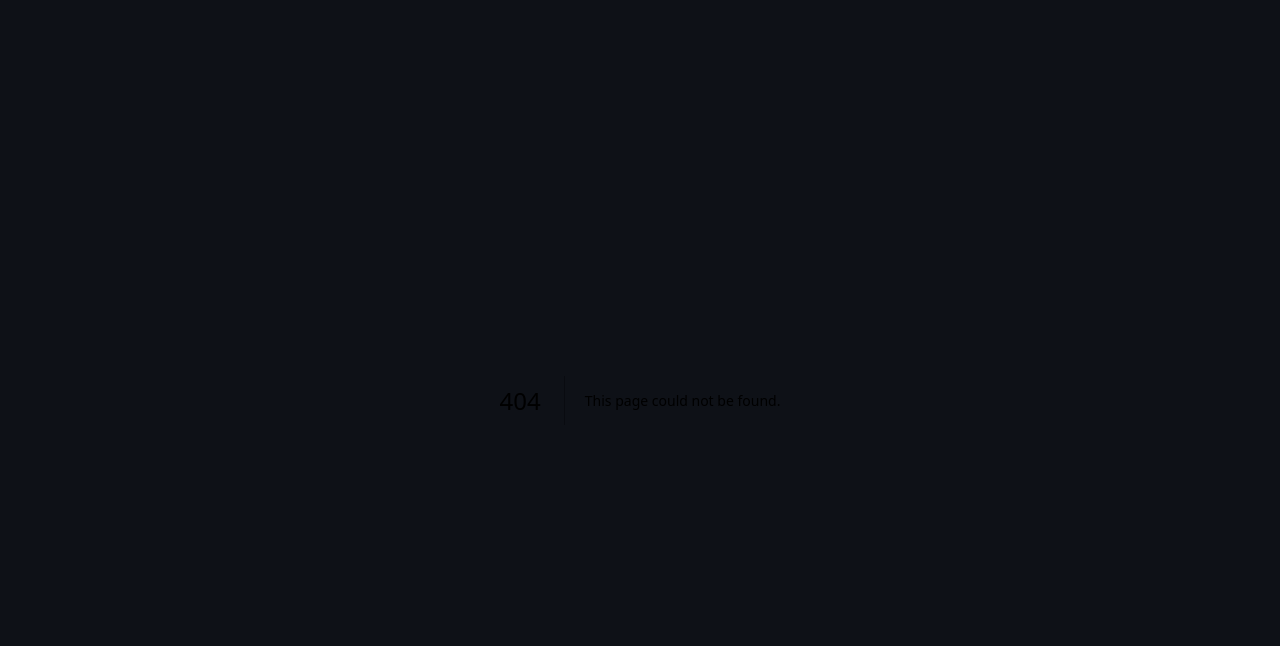
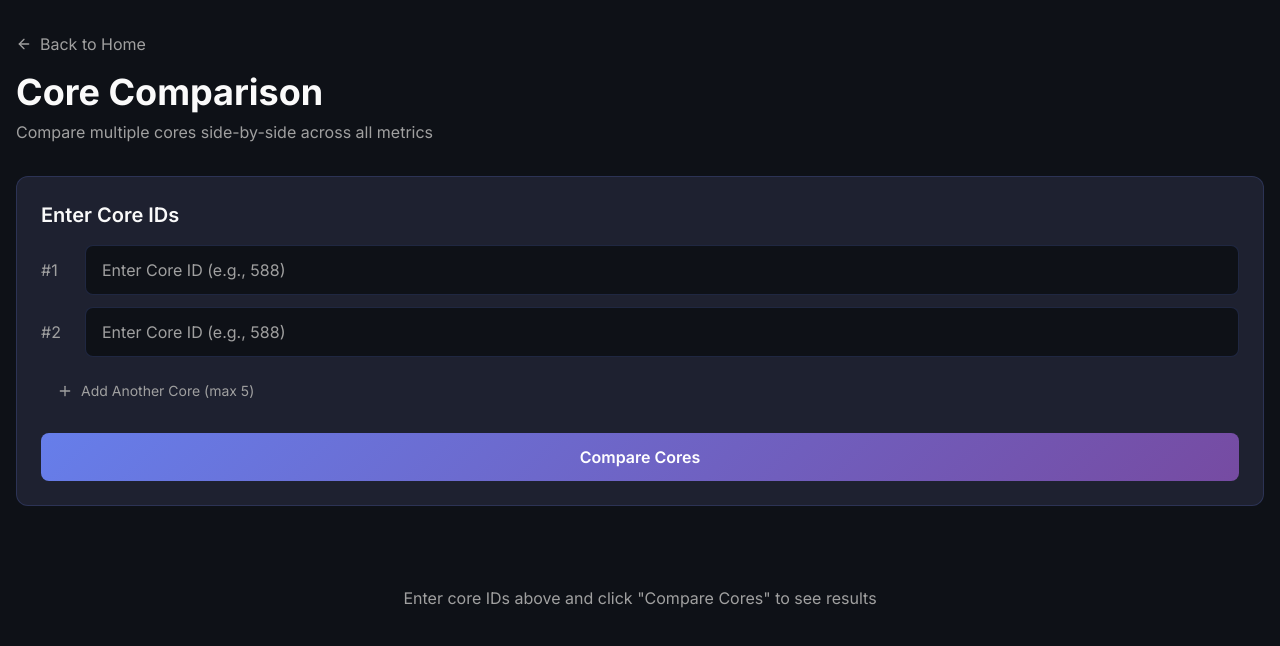
Before and after one commit to tobyj19/DNA-Analytics, a Next.js app: page /core-comparison in a window 1280 px wide. Before the commit this address had no page. Shown: the top 646 px of the page. Built offline with nearby package versions, Linux system fonts and the light colour scheme.

Commit message:
Create page.tsx

```diff
--- /dev/null
+++ b/app/core-comparison/page.tsx
@@ -0,0 +1,204 @@
+"use client";
+
+import { useState } from "react";
+import Link from "next/link";
+import { ArrowLeft, Plus, Trash2 } from "lucide-react";
+
+interface CoreData {
+  hid: number;
+  name: string;
+  element: string;
+  type: string;
+  gender: string;
+}
+
+export default function CoreComparison() {
+  const [coreIds, setCoreIds] = useState<string[]>(["", ""]);
+  const [coresData, setCoresData] = useState<CoreData[]>([]);
+  const [loading, setLoading] = useState(false);
+  const [error, setError] = useState<string | null>(null);
+
+  const addCoreSlot = () => {
+    if (coreIds.length < 5) {
+      setCoreIds([...coreIds, ""]);
+    }
+  };
+
+  const removeCoreSlot = (index: number) => {
+    if (coreIds.length > 2) {
+      const newCoreIds = coreIds.filter((_, i) => i !== index);
+      setCoreIds(newCoreIds);
+    }
+  };
+
+  const updateCoreId = (index: number, value: string) => {
+    const newCoreIds = [...coreIds];
+    newCoreIds[index] = value;
+    setCoreIds(newCoreIds);
+  };
+
+  const compareCores = async () => {
+    setLoading(true);
+    setError(null);
+
+    const validIds = coreIds
+      .filter(id => id.trim() !== "")
+      .map(id => parseInt(id.trim()))
+      .filter(id => !isNaN(id));
+
+    if (validIds.length < 2) {
+      setError("Please enter at least 2 core IDs");
+      setLoading(false);
+      return;
+    }
+
+    try {
+      const response = await fetch("https://api.dnaracing.run/fbike/cores/mini_bulk", {
+        method: "POST",
+        headers: { "Content-Type": "application/json" },
+        body: JSON.stringify({ hids: validIds }),
+      });
+
+      const result = await response.json();
+
+      if (result.status === "success") {
+        setCoresData(result.result);
+      } else {
+        setError("Failed to fetch core data");
+      }
+    } catch (err) {
+      setError("API error - please try again");
+    } finally {
+      setLoading(false);
+    }
+  };
+
+  return (
+    <div className="min-h-screen bg-background">
+      <div className="container mx-auto px-4 py-8 max-w-7xl">
+        <div className="mb-8">
+          <Link href="/" className="inline-flex items-center text-muted-foreground hover:text-foreground mb-4 transition-colors">
+            <ArrowLeft className="w-4 h-4 mr-2" />
+            Back to Home
+          </Link>
+
+          <h1 className="text-4xl font-bold mb-2">Core Comparison</h1>
+          <p className="text-muted-foreground">Compare multiple cores side-by-side across all metrics</p>
+        </div>
+
+        <div className="bg-card border border-border rounded-xl p-6 mb-8">
+          <h2 className="text-xl font-semibold mb-4">Enter Core IDs</h2>
+
+          <div className="space-y-3">
+            {coreIds.map((id, index) => (
+              <div key={index} className="flex items-center gap-3">
+                <span className="text-muted-foreground w-8">#{index + 1}</span>
+                <input
+                  type="text"
+                  placeholder="Enter Core ID (e.g., 588)"
+                  value={id}
+                  onChange={(e) => updateCoreId(index, e.target.value)}
+                  className="flex-1 px-4 py-3 bg-background border border-border rounded-lg text-foreground placeholder:text-muted-foreground focus:outline-none focus:ring-2 focus:ring-primary"
+                />
+                {coreIds.length > 2 && (
+                  <button
+                    onClick={() => removeCoreSlot(index)}
+                    className="p-3 text-muted-foreground hover:text-red-400 transition-colors"
+                  >
+                    <Trash2 className="w-5 h-5" />
+                  </button>
+                )}
+              </div>
+            ))}
+          </div>
+
+          <div className="flex items-center gap-4 mt-4">
+            {coreIds.length < 5 && (
+              <button
+                onClick={addCoreSlot}
+                className="flex items-center gap-2 px-4 py-2 text-sm text-muted-foreground hover:text-foreground transition-colors"
+              >
+                <Plus className="w-4 h-4" />
+                Add Another Core (max 5)
+              </button>
+            )}
+          </div>
+
+          <button
+            onClick={compareCores}
+            disabled={loading}
+            className="w-full mt-6 px-6 py-3 gradient-purple text-white font-semibold rounded-lg hover:opacity-90 transition-opacity disabled:opacity-50"
+          >
+            {loading ? "Loading..." : "Compare Cores"}
+          </button>
+
+          {error && (
+            <div className="mt-4 p-4 bg-red-500/10 border border-red-500/50 rounded-lg text-red-400">
+              {error}
+            </div>
+          )}
+        </div>
+
+        {coresData.length > 0 && (
+          <div className="bg-card border border-border rounded-xl p-6">
+            <h2 className="text-xl font-semibold mb-6">Comparison Results</h2>
+
+            <div className="overflow-x-auto">
+              <table className="w-full">
+                <thead>
+                  <tr className="border-b border-border">
+                    <th className="text-left py-3 px-4 text-muted-foreground font-medium">Attribute</th>
+                    {coresData.map((core) => (
+                      <th key={core.hid} className="text-center py-3 px-4">
+                        <div className="font-semibold">Core #{core.hid}</div>
+                        <div className="text-sm text-muted-foreground font-normal">{core.name}</div>
+                      </th>
+                    ))}
+                  </tr>
+                </thead>
+                <tbody>
+                  <tr className="border-b border-border/50">
+                    <td className="py-3 px-4 text-muted-foreground">Element</td>
+                    {coresData.map((core) => (
+                      <td key={core.hid} className="py-3 px-4 text-center">
+                        <span className="px-3 py-1 rounded-full bg-primary/20 text-primary text-sm">
+                          {core.element}
+                        </span>
+                      </td>
+                    ))}
+                  </tr>
+
+                  <tr className="border-b border-border/50">
+                    <td className="py-3 px-4 text-muted-foreground">Type</td>
+                    {coresData.map((core) => (
+                      <td key={core.hid} className="py-3 px-4 text-center">{core.type}</td>
+                    ))}
+                  </tr>
+
+                  <tr className="border-b border-border/50">
+                    <td className="py-3 px-4 text-muted-foreground">Gender</td>
+                    {coresData.map((core) => (
+                      <td key={core.hid} className="py-3 px-4 text-center">{core.gender}</td>
+                    ))}
+                  </tr>
+                </tbody>
+              </table>
+            </div>
+
+            <div className="mt-6 p-4 bg-muted/50 rounded-lg">
+              <p className="text-sm text-muted-foreground">
+                💡 <strong>Note:</strong> Power stats and detailed analytics coming soon!
+              </p>
+            </div>
+          </div>
+        )}
+
+        {coresData.length === 0 && !error && (
+          <div className="text-center py-12 text-muted-foreground">
+            <p>Enter core IDs above and click "Compare Cores" to see results</p>
+          </div>
+        )}
+      </div>
+    </div>
+  );
+}
```
